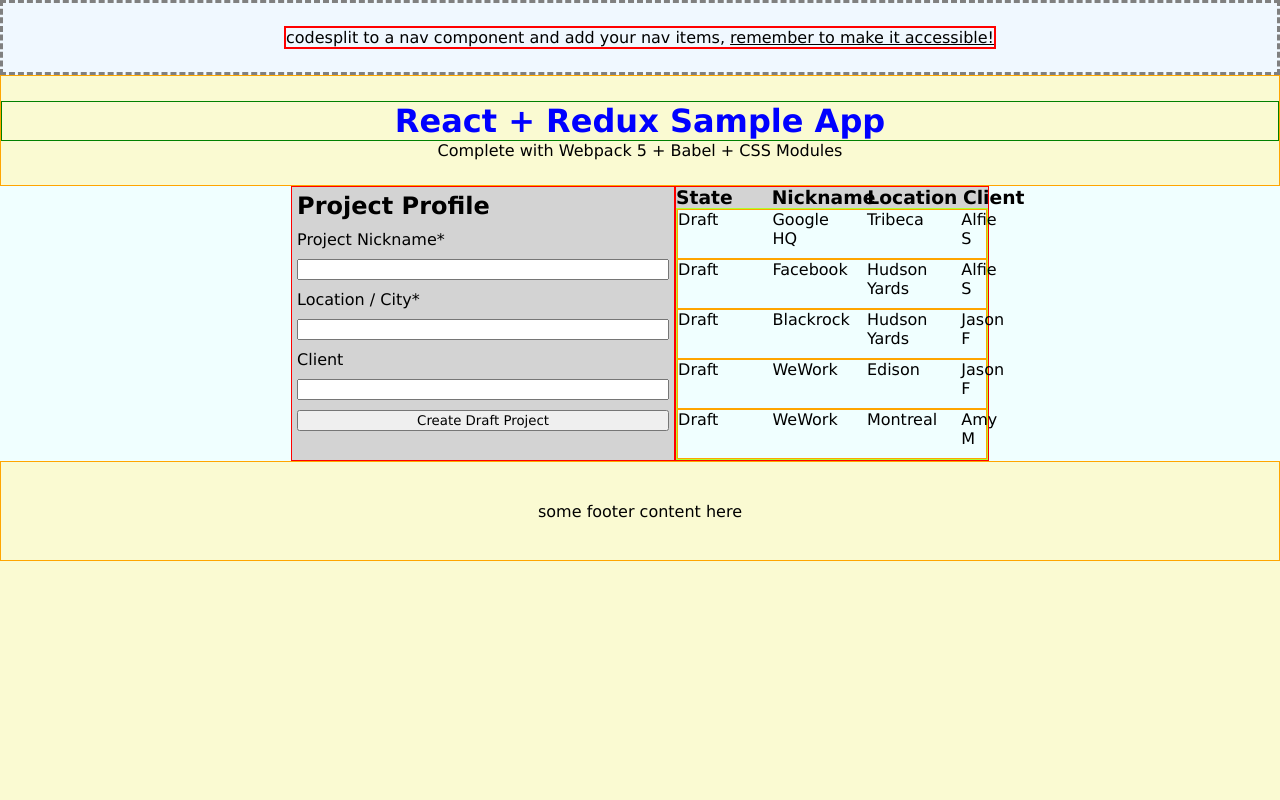
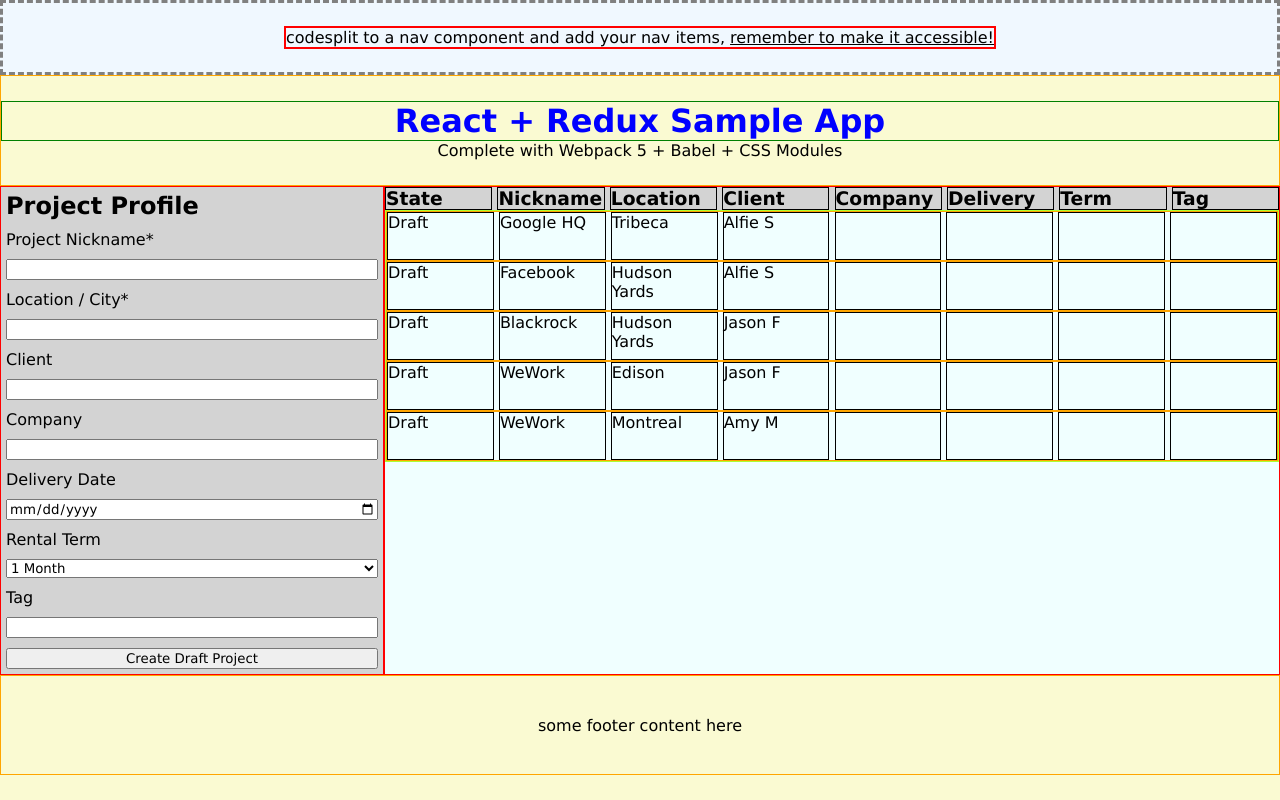
Before and after one commit to astaiglesia/enterprise-poc, a React (Create React App) app: page / in a window 1280 px wide. Built offline with nearby package versions, Linux system fonts and the light colour scheme.

Commit message:
expand UI fields

```diff
--- a/src/components/Content/Content.jsx
+++ b/src/components/Content/Content.jsx
@@ -1,3 +1,7 @@
+/*
+- add mobile responsive / media queries
+*/
+
 import React from "react";
 
 import styles from './Content.module.css';
--- a/src/features/ProjectForm/ProjectForm.jsx
+++ b/src/features/ProjectForm/ProjectForm.jsx
@@ -18,10 +18,10 @@ const ProjectForm = () => {
     nickname: '',
     location: '',
     client: '',
-    // company: '',
-    // deliveryDate: '',
-    // rentalTerm: '',
-    // tag: '',
+    company: '',
+    deliveryDate: '',
+    rentalTerm: '',
+    tag: '',
   });
 
   const nicknameHandler = (e) => {
@@ -51,15 +51,57 @@ const ProjectForm = () => {
     })
   };
 
+  const companyHandler = (e) => {
+    setFormData(currentState => {
+      return {
+        ...currentState,
+        company: e.target.value,
+      }
+    })
+  };
 
-  // ---- Handle Form Submission To Update Redux Store ... and Post to DB
+  const deliveryDateHandler = (e) => {
+    setFormData(currentState => {
+      return {
+        ...currentState,
+        deliveryDate: e.target.value,
+      }
+    })
+  };
+
+  const termHandler = (e) => {
+    setFormData(currentState => {
+      return {
+        ...currentState,
+        rentalTerm: e.target.value,
+      }
+    })
+  };
+
+  const tagHandler = (e) => {
+    setFormData(currentState => {
+      return {
+        ...currentState,
+        tag: e.target.value,
+      }
+    })
+  };
+
+
+  // ---- Handle Form Submission
+  // ### implent async reducer to Post to DB
+
+  // Dispatches Form State to Redux Store
   const dispatch = useDispatch();
-
   const formSubmissionHandler = e => {
     e.preventDefault();
-    // dispatch form data to store
-    console.log(formData)
-    dispatch(createProject(formData));
+    // console.log(formData)
+    const newProject = {
+      ...formData,
+      date: new Date(formData.date).toLocaleString()
+    }
+
+    dispatch(createProject(newProject));
   }
 
 
@@ -90,43 +132,50 @@ const ProjectForm = () => {
       <input type="text"
               name="client"
               id="client"
+              required={true}
               value={formData.client}
-              required={true}
               onChange={clientHandler} >
       </input>
 
-      <button type="submit" >Create Draft Project</button>
+      <label htmlFor="company" >Company</label>
+      <input type="text"
+              name="company"
+              id="company"
+              value={formData.company}
+              onChange={companyHandler} >
+      </input>
+
+      <label htmlFor="deliveryDate" >Delivery Date</label>
+      <input type="date"
+              name="deliveryDate"
+              id="deliveryDate"
+              value={formData.deliveryDate}
+              onChange={deliveryDateHandler}>
+      </input>
+
+      <label htmlFor="rentalTerm" >Rental Term</label>
+      <select type="text"
+              name="rentalTerm"
+              id="rentalTerm"
+              value={formData.rentalTerm}
+              onChange={termHandler} >
+        <option value="1">1 Month</option>
+        <option value="3">3 Months</option>
+        <option value="6">6 Months</option>
+        <option value="12" defaultValue>12 Months</option>
+      </select>
+
+      <label htmlFor="tag" >Tag</label>
+      <input type="text"
+              name="tag"
+              id="tag"
+              value={formData.tag}
+              onChange={tagHandler}>
+      </input>
+
+      <button type="submit" aria-label="Submit form" >Create Draft Project</button>
     </form>
   )
 };
 
 export default ProjectForm;
-
-
-
-
-
-
-
-
-
-
-{/* <label htmlFor="proj-zip" >Zip</label>
-<input type="number" name="proj-zip" id="proj-zip" ></input> */}
-      // <label htmlFor="company" >Company</label>
-      // <input type="text" name="company" id="company" ></input>
-
-
-      // <label htmlFor="deliveryDate" >Delivery Date</label>
-      // <input type="date" name="deliveryDate" id="deliveryDate" ></input>
-
-      // <label htmlFor="rentalTerm" >Rental Term</label>
-      // <select type="text" name="rentalTerm" id="rentalTerm" >
-      //   <option value="1">1 Month</option>
-      //   <option value="3">3 Months</option>
-      //   <option value="6">6 Months</option>
-      //   <option value="12" selected>12 Months</option>
-      // </select>
-
-      // <label htmlFor="tag" >Tag</label>
-      // <input type="text" name="tag" id="tag" ></input>
--- a/src/features/ProjectForm/projectFormSlice.js
+++ b/src/features/ProjectForm/projectFormSlice.js
@@ -11,10 +11,10 @@ export const projectFormSlice = createSlice({
     nickname: 'initial name',
     location: '',
     client: '',
-    // company: '',
-    // deliveryDate: '',
-    // rentalTerm: '',
-    // tag: '',
+    company: '',
+    deliveryDate: '',
+    rentalTerm: '',
+    tag: '',
   },
   // -- under the hood: createSlice =>
   // creates actionTypes by mapping the slice name with reducer keys
--- a/src/features/ProjectList/CardListContainer/CardListContainer.jsx
+++ b/src/features/ProjectList/CardListContainer/CardListContainer.jsx
@@ -13,10 +13,10 @@ const CardListContainer = () => {
         <h3>Nickname</h3>
         <h3>Location</h3>
         <h3>Client</h3>
-        {/* <h3>Company</h3>
+        <h3>Company</h3>
         <h3>Delivery</h3>
         <h3>Term</h3>
-        <h3>Tag</h3> */}
+        <h3>Tag</h3>
       </div>
 
       <div >
--- a/src/features/ProjectList/CardListContainer/CardListContainer.module.css
+++ b/src/features/ProjectList/CardListContainer/CardListContainer.module.css
@@ -2,6 +2,7 @@
   border: thin solid red;
   /* margin: 20px 5%; */
   /* min-height: 400px; */
+  flex: 1;
 }
 
 .list-headings {
@@ -14,6 +15,6 @@
 
 .list-headings h3 {
 
-  width: 8%;
-  /* border: thin solid black; */
+  width: 12%;
+  border: thin solid black;
 }
--- a/src/features/ProjectList/OrderCard/OrderCard.jsx
+++ b/src/features/ProjectList/OrderCard/OrderCard.jsx
@@ -18,10 +18,11 @@ const OrderCard = props => {
       <div className={styles['card-field']}> {orderData.nickname} </div>
       <div className={styles['card-field']}> {orderData.location} </div>
       <div className={styles['card-field']}> {orderData.client} </div>
-      {/* <div className={styles['card-field']}> {orderData.company} </div>
-      <div className={styles['card-field']}> {orderData.deliveryDate.toLocaleString()} </div>
+      <div className={styles['card-field']}> {orderData.company} </div>
+      {/* ### fix date formatting */}
+      <div className={styles['card-field']}> {orderData.deliveryDate} </div>
       <div className={styles['card-field']}> {orderData.rentalTerm} </div>
-      <div className={styles['card-field']}> {orderData.tag} </div> */}
+      <div className={styles['card-field']}> {orderData.tag} </div>
     </div>
   )
 };
--- a/src/features/ProjectList/OrderCard/OrderCard.module.css
+++ b/src/features/ProjectList/OrderCard/OrderCard.module.css
@@ -16,6 +16,6 @@
 }
 
 .card-field {
-  width: 8%;
-  /* border: thin solid black; */
+  width: 12%;
+  border: thin solid black;
 }
--- a/src/features/ProjectList/ProjectList/projectListSlice.js
+++ b/src/features/ProjectList/ProjectList/projectListSlice.js
@@ -17,10 +17,13 @@ export const projectListSlice = createSlice({
     createProject: (state, action) => {
       console.log(action.payload)
 
+      // ##convert id to uuid
       const newProject = {
         id: new Date(),
         ...action.payload
       }
+      console.log(newProject);
+
       state.push(newProject)
     },
   },
```
Also changed, not shown: src/features/ProjectList/ProjectList/ProjectList.jsx (+8 -2 lines).
